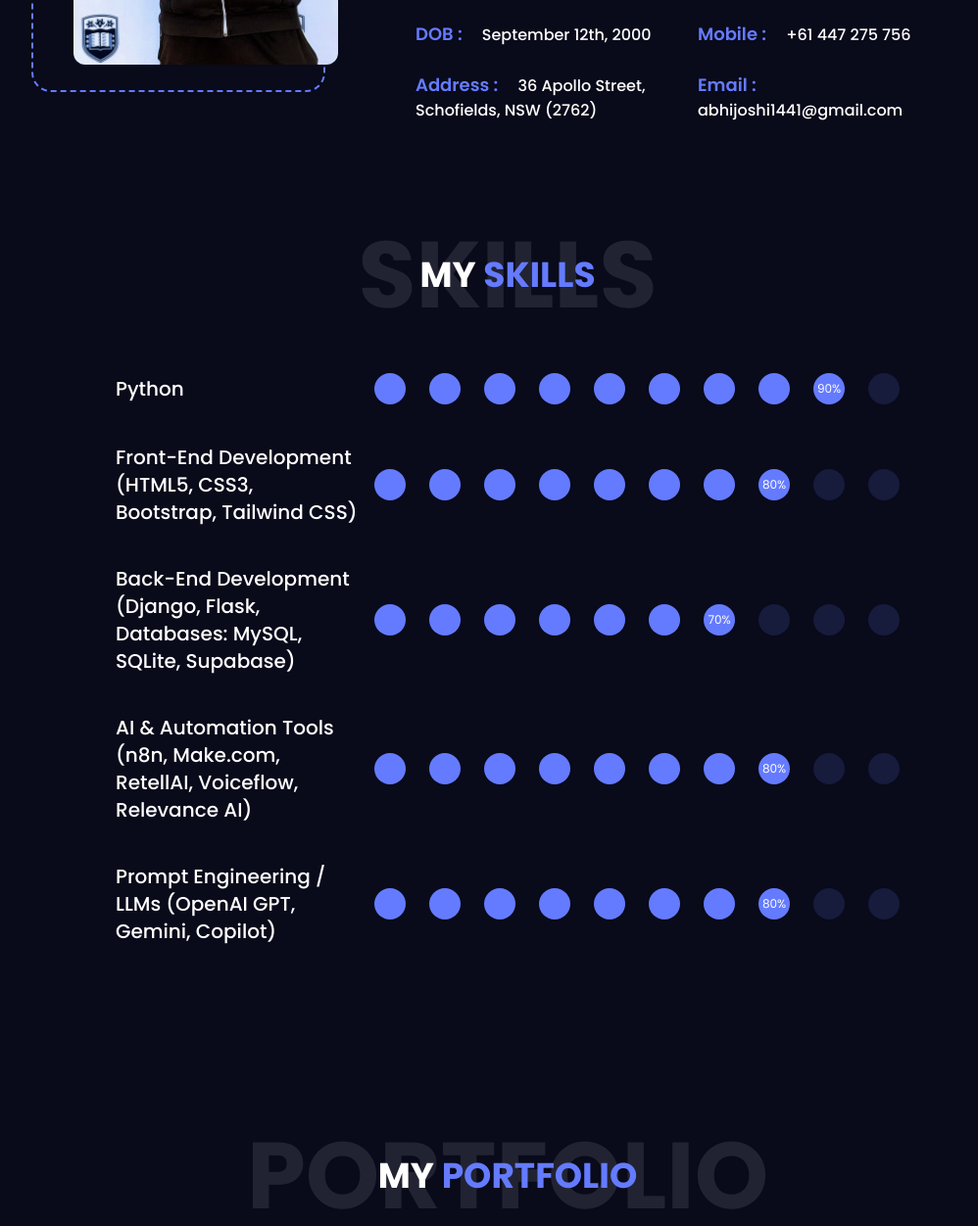
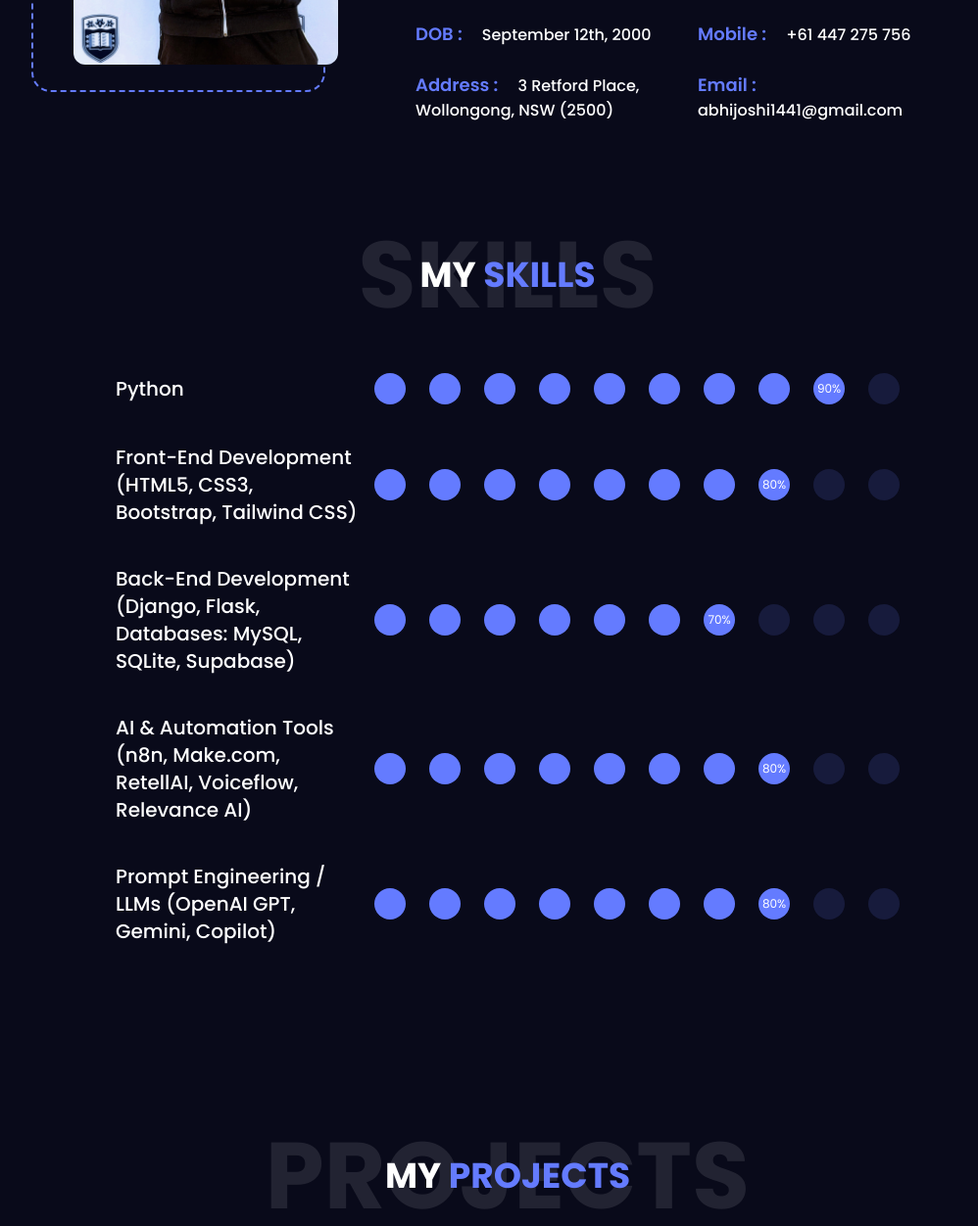
Before and after one commit to Mr-AbhiJoshi/Mr-AbhiJoshi.github.io, a plain HTML site: page index.html in a window 1280 px wide. Shown: the part 1423-2675 px from the top of the page at 98% size, without its empty margins (122-1120 px from the left). Drawn offline with nearby package versions, Linux system fonts and the light colour scheme; a script that the page names is missing.

Commit message:
Updated_details

```diff
--- a/index.html
+++ b/index.html
@@ -73,7 +73,7 @@
                         <li class="my-4 mx-1 md:my-0">
                             <a href="#portfolio"
                                 class="block md:py-1 md:px-4 text-white md:hover:bg-[#647bff] md:hover:bg-opacity-[0.161] md:hover:text-[#647bff] hover:text-[#647bff] rounded">
-                                Portfolio
+                                Projects
                             </a>
                         </li>
                         <li class="my-4 mx-1 md:my-0">
@@ -106,7 +106,7 @@
                     Aspiring Software Engineer | Python Developer | Web Development Oriented | AI Enthusiast |
                 </p>
                 <div class="flex justify-center space-y-4 flex-row sm:space-y-0 sm:space-x-4 lg:justify-start">
-                    <a href="https://drive.google.com/file/d/1M_gM_WgjNnBKlWRJKAWW9RQrQOJN9t_H/view?usp=drive_link"
+                    <a href="https://drive.google.com/file/d/1QQZDawp5jLUR4ELtaD4E7f-DjMsAoZiW/view?usp=drive_link"
                         class="flex my-8 lg:my-0 items-center lg:text-lg text-white md:px-8 md:py-4 px-4 py-3 text-sm font-normal rounded bg-[#647bff] hover:bg-[#fff] hover:text-[#647bff] sr03">
                         <i class="fa-solid fa-cloud-arrow-down flex mr-2"></i>Download Resume
                     </a>
@@ -216,7 +216,7 @@
                                     class="text-base text-white font-medium block lg:block md:flex md:justify-start md:flex-col">
                                     <span class="text-[#647bff] font-semibold md:text-lg text-base mr-4">
                                         Address :</span>
-                                    36 Apollo Street, Schofields, NSW (2762)
+                                    3 Retford Place, Wollongong, NSW (2500)
                                 </h5>
                             </div>
                             <div class="flex">
@@ -496,10 +496,10 @@
         <div class="flex justify-center text-center mb-20 mt-4 mx-auto">
             <h2 class="text-white font-bold select-none	relative inline-block uppercase text-xl md:text-4xl z-10 sr06">
                 My
-                <span class="text-[#647bff]">Portfolio</span>
+                <span class="text-[#647bff]">Projects</span>
                 <span
                     class="absolute left-2/4 top-2/4 text-5xl md:text-6xl lg:text-8xl -translate-x-2/4 -translate-y-2/4 z-[-1] opacity-10">
-                    Portfolio
+                    Projects
                 </span>
             </h2>
         </div>
```
